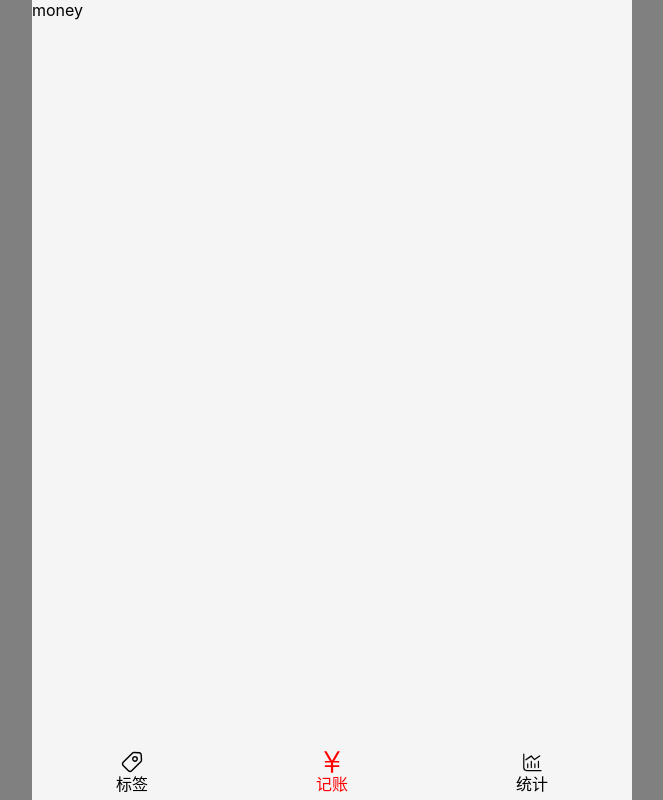
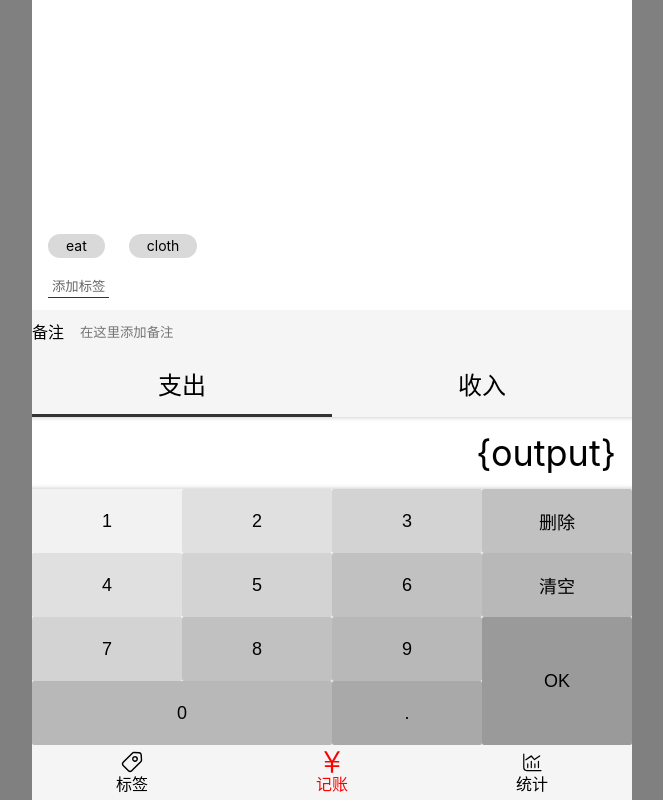
Before and after one commit to xna00/money-vue, a Vue app: page /#/money in a window 1280 px wide. Shown: the whole page, without its empty margins (308-971 px from the left). Built offline with nearby package versions, Linux system fonts and the light colour scheme.

Commit message:
完成 Money UI

```diff
--- a/src/components/Layout.vue
+++ b/src/components/Layout.vue
@@ -1,6 +1,6 @@
 <template>
   <div class="layout-wrapper">
-    <main>
+    <main v-bind="$attrs">
       <slot />
     </main>
     <Nav />
@@ -20,6 +20,11 @@ import Nav from "./Nav.vue";
   > main {
     flex-grow: 1;
     overflow: auto;
+
+    &.money-layout {
+      display: flex;
+      flex-direction: column;
+    }
   }
 }
 </style>
--- a/src/views/Money.vue
+++ b/src/views/Money.vue
@@ -1,8 +1,16 @@
 <template>
-  <Layout>
-    money
+  <Layout class="money-layout">
+    <TagsSection />
+    <NoteSection />
+    <CategorySection />
+    <NumberPadSection />
   </Layout>
 </template>
+<script lang="ts" setup>
+import TagsSection from "@/views/Money/TagsSection.vue";
+import NoteSection from "@/views/Money/NoteSection.vue";
+import CategorySection from "@/views/Money/CategorySection.vue";
+import NumberPadSection from "@/views/Money/NumberPadSection.vue";
+</script>
 <style lang="scss" scoped>
-
 </style>
--- /dev/null
+++ b/src/views/Money/CategorySection.vue
@@ -0,0 +1,39 @@
+<template>
+  <section>
+    <ul>
+      <li class="selected">
+        支出
+      </li>
+      <li>收入</li>
+    </ul>
+  </section>
+</template>
+
+<script lang="ts" setup>
+</script>
+
+<style lang="scss" scoped>
+section{
+  font-size: 24px;
+  > ul{
+    display:flex;
+    > li {
+      width: 50%;
+      text-align:center;
+      padding: 16px 0;
+      position:relative;
+      cursor: pointer;
+      &.selected::after{
+        content: '';
+        display:block;
+        height: 3px;
+        background:#333;
+        position:absolute;
+        bottom:0;
+        width: 100%;
+        left: 0;
+      }
+    }
+  }
+}
+</style>
--- /dev/null
+++ b/src/views/Money/NoteSection.vue
@@ -0,0 +1,35 @@
+<template>
+  <section>
+    <label>
+      <span>备注</span>
+      <input
+        type="text"
+        placeholder="在这里添加备注"
+      >
+    </label>
+  </section>
+</template>
+
+<script lang="ts" setup>
+</script>
+
+<style lang="scss" scoped>
+label {
+  display: flex;
+  align-items: center;
+
+  > span {
+    margin-right: 16px;
+    white-space: nowrap;
+  }
+
+  > input {
+    display: block;
+    width: 100%;
+    height: 44px;
+    background: none;
+    border: none;
+    outline: none;
+  }
+}
+</style>
--- /dev/null
+++ b/src/views/Money/NumberPadSection.vue
@@ -0,0 +1,107 @@
+<template>
+  <section>
+    <div className="output">
+      {output}
+    </div>
+    <div
+      className="pad"
+      onClick="{onClickButtonWrapper}"
+    >
+      <button>1</button>
+      <button>2</button>
+      <button>3</button>
+      <button>删除</button>
+      <button>4</button>
+      <button>5</button>
+      <button>6</button>
+      <button>清空</button>
+      <button>7</button>
+      <button>8</button>
+      <button>9</button>
+      <button className="ok">
+        OK
+      </button>
+      <button className="zero">
+        0
+      </button>
+      <button>.</button>
+    </div>
+  </section>
+</template>
+
+<script lang="ts" setup>
+</script>
+
+<style lang="scss" scoped>
+section {
+  display: flex;
+  flex-direction: column;
+
+  > .output {
+    background: white;
+    font-size: 36px;
+    line-height: 72px;
+    text-align: right;
+    padding: 0 16px;
+    box-shadow: inset 0 -5px 5px -5px rgba(0, 0, 0, 0.25),
+    inset 0 5px 5px -5px rgba(0, 0, 0, 0.25);
+  }
+
+  > .pad {
+    > button {
+      font-size: 18px;
+      float: left;
+      width: 25%;
+      height: 64px;
+      border: none;
+      border-radius: 2px;
+      outline: none;
+      cursor: pointer;
+
+      &.ok {
+        height: 128px;
+        float: right;
+      }
+
+      &.zero {
+        width: 50%;
+      }
+
+      &:nth-child(1) {
+        background: #f2f2f2;
+      }
+
+      &:nth-child(2),
+      &:nth-child(5) {
+        background: #E0E0E0;
+      }
+
+      &:nth-child(3),
+      &:nth-child(6),
+      &:nth-child(9) {
+        background: #D3D3D3;
+      }
+
+      &:nth-child(4),
+      &:nth-child(7),
+      &:nth-child(10) {
+        background: #C1C1C1;
+      }
+
+      &:nth-child(8),
+      &:nth-child(11),
+      &:nth-child(13) {
+        background: #B8B8B8;
+      }
+
+      &:nth-child(12) {
+        background: #9A9A9A;
+      }
+
+      &:nth-child(14) {
+        background: #A9A9A9;
+      }
+    }
+  }
+}
+</style>
--- /dev/null
+++ b/src/views/Money/TagsSection.vue
@@ -0,0 +1,51 @@
+<template>
+  <section>
+    <ul>
+      <li
+        v-for="tag in tags"
+        :key="tag.id"
+      >
+        {{ tag.name }}
+      </li>
+    </ul>
+    <button>添加标签</button>
+  </section>
+</template>
+
+<script lang="ts" setup>
+const tags = [{
+  id: 1,
+  name: "eat"
+},
+  {
+    id: 2,
+    name: "cloth"
+  }];
+</script>
+
+<style lang="scss" scoped>
+section {
+  background: #FFFFFF; padding: 12px 16px;
+  flex-grow: 1; display:flex; flex-direction: column;
+  justify-content: flex-end; align-items: flex-start;
+  > ul { margin: 0 -12px;
+    > li{
+      background: #D9D9D9; border-radius: 18px;
+      display:inline-block; padding: 3px 18px;
+      font-size: 14px; margin: 8px 12px;
+      cursor: pointer;
+      &.selected {
+        background: red;
+      }
+    }
+  }
+  > button{
+    background:none; border: none; padding: 2px 4px;
+    border-bottom: 1px solid #333; color: #666;
+    margin-top: 8px;
+    outline: none;
+    cursor: pointer;
+  }
+
+}
+</style>
```
